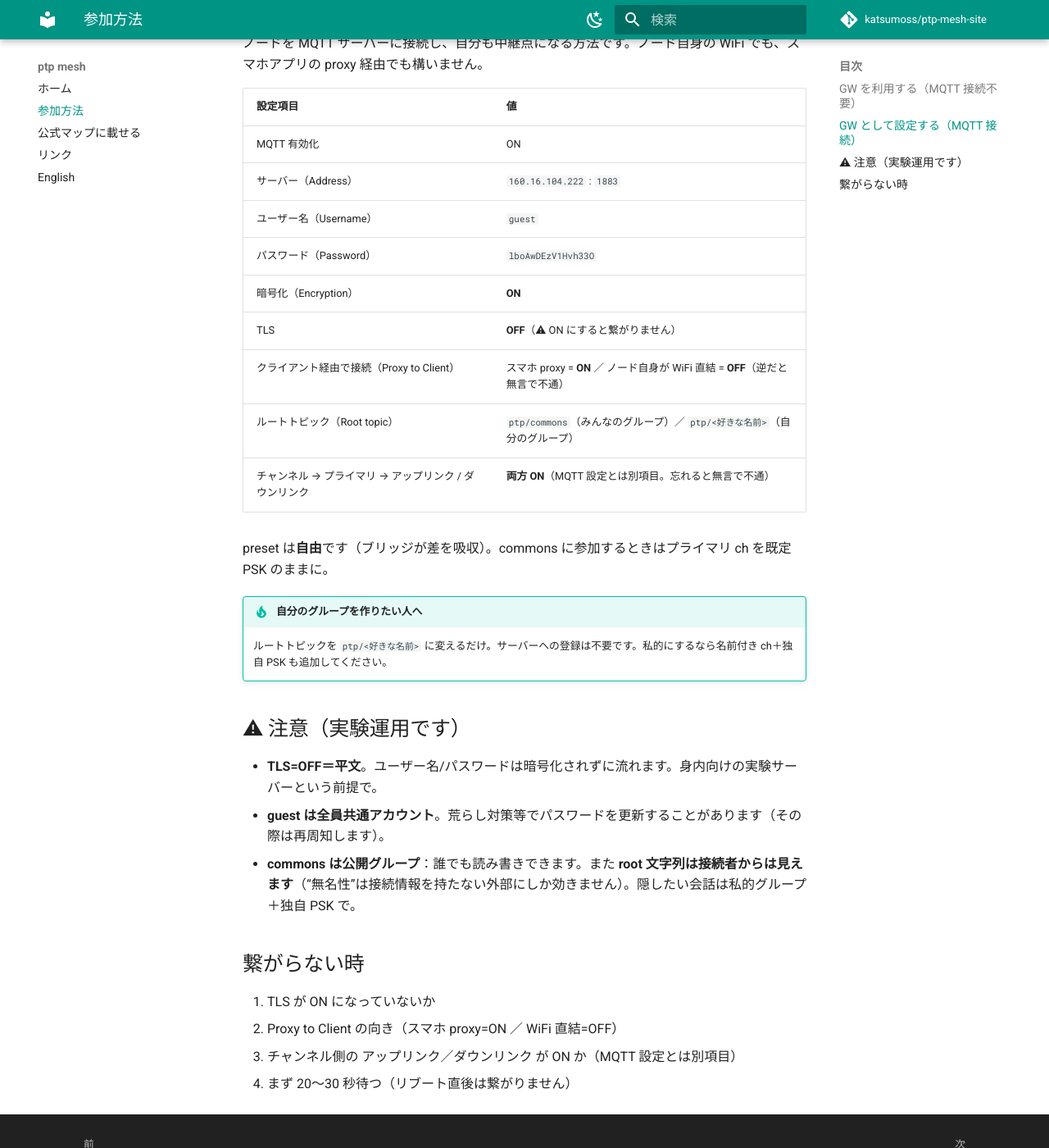
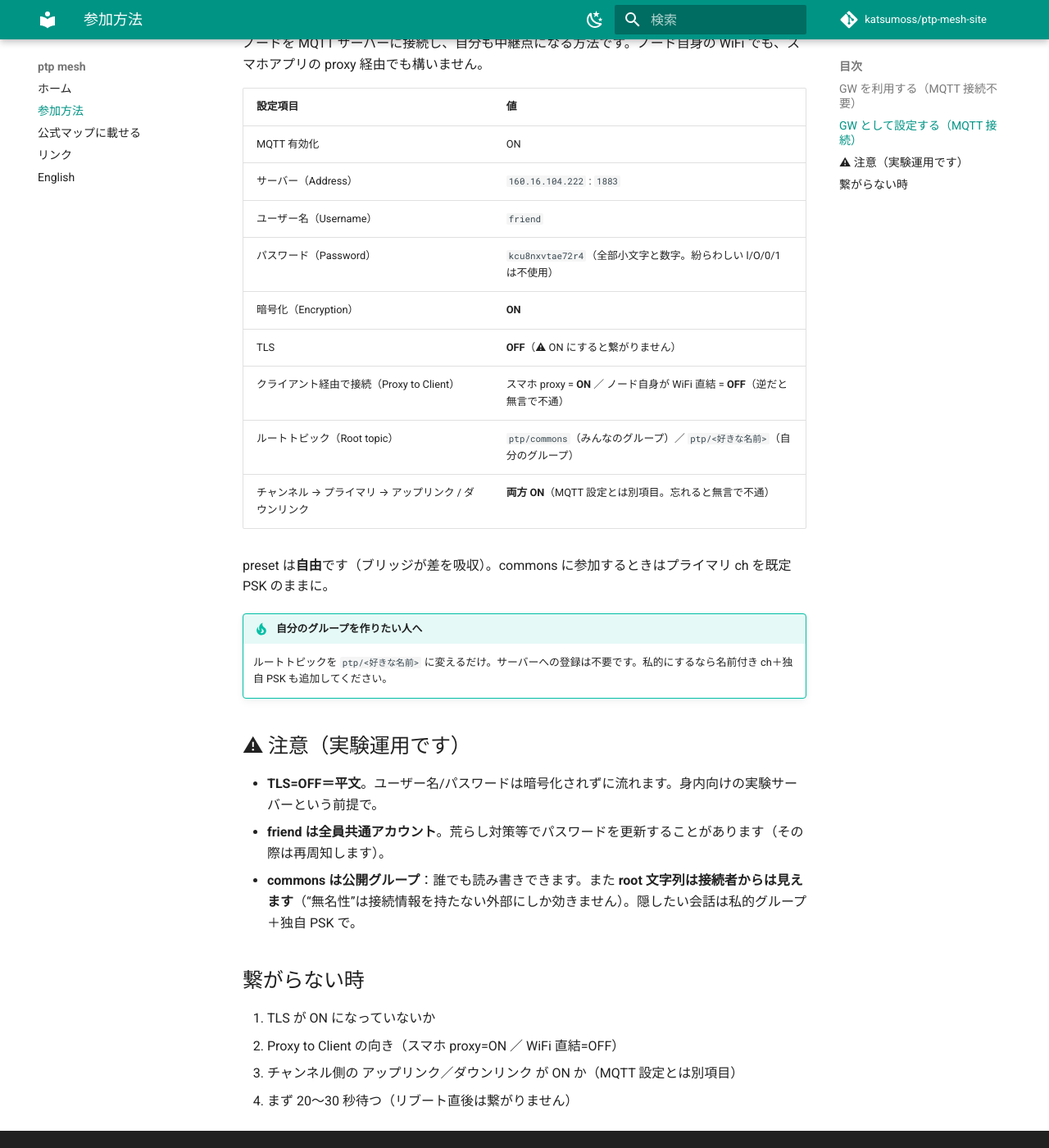
Before and after one commit to katsumoss/ptp-mesh-site, an MkDocs documentation site: the page built from docs/connect.md, in a window 1280 px wide and 1400 px high, scrolled down 834 px. Shown: the whole window at 82% size. Built offline with MkDocs 1.6.1 and Material for MkDocs 9.7.7, drawn with Linux system fonts in a browser that asks for light colours; comment, search, counter and statistics services are not loaded.

Commit message:
Switch published credentials to 'friend' account (confusable-free password); guest stays valid for existing users
Co-Authored-By: Claude Fable 5 <noreply@anthropic.com>
Claude-Session: https://claude.ai/code/session_01VPzkxSCiDxh4CgSTx1NdHp

```diff
--- a/docs/connect.md
+++ b/docs/connect.md
@@ -24,8 +24,8 @@ MQTT 設定は一切不要。GW の電波圏内に入るだけです。ただし
 |---|---|
 | MQTT 有効化 | ON |
 | サーバー（Address） | `160.16.104.222` : `1883` |
-| ユーザー名（Username） | `guest` |
-| パスワード（Password） | `lboAwDEzV1Hvh33O` |
+| ユーザー名（Username） | `friend` |
+| パスワード（Password） | `kcu8nxvtae72r4`（全部小文字と数字。紛らわしい l/O/0/1 は不使用） |
 | 暗号化（Encryption） | **ON** |
 | TLS | **OFF**（⚠ ON にすると繋がりません） |
 | クライアント経由で接続（Proxy to Client） | スマホ proxy = **ON** ／ ノード自身が WiFi 直結 = **OFF**（逆だと無言で不通） |
@@ -40,7 +40,7 @@ preset は**自由**です（ブリッジが差を吸収）。commons に参加
 ## ⚠ 注意（実験運用です）
 
 - **TLS=OFF＝平文**。ユーザー名/パスワードは暗号化されずに流れます。身内向けの実験サーバーという前提で。
-- **guest は全員共通アカウント**。荒らし対策等でパスワードを更新することがあります（その際は再周知します）。
+- **friend は全員共通アカウント**。荒らし対策等でパスワードを更新することがあります（その際は再周知します）。
 - **commons は公開グループ**：誰でも読み書きできます。また **root 文字列は接続者からは見えます**（“無名性”は接続情報を持たない外部にしか効きません）。隠したい会話は私的グループ＋独自 PSK で。
 
 ## 繋がらない時
```
Also changed, not shown: docs/en.md (+3 -3 lines).
